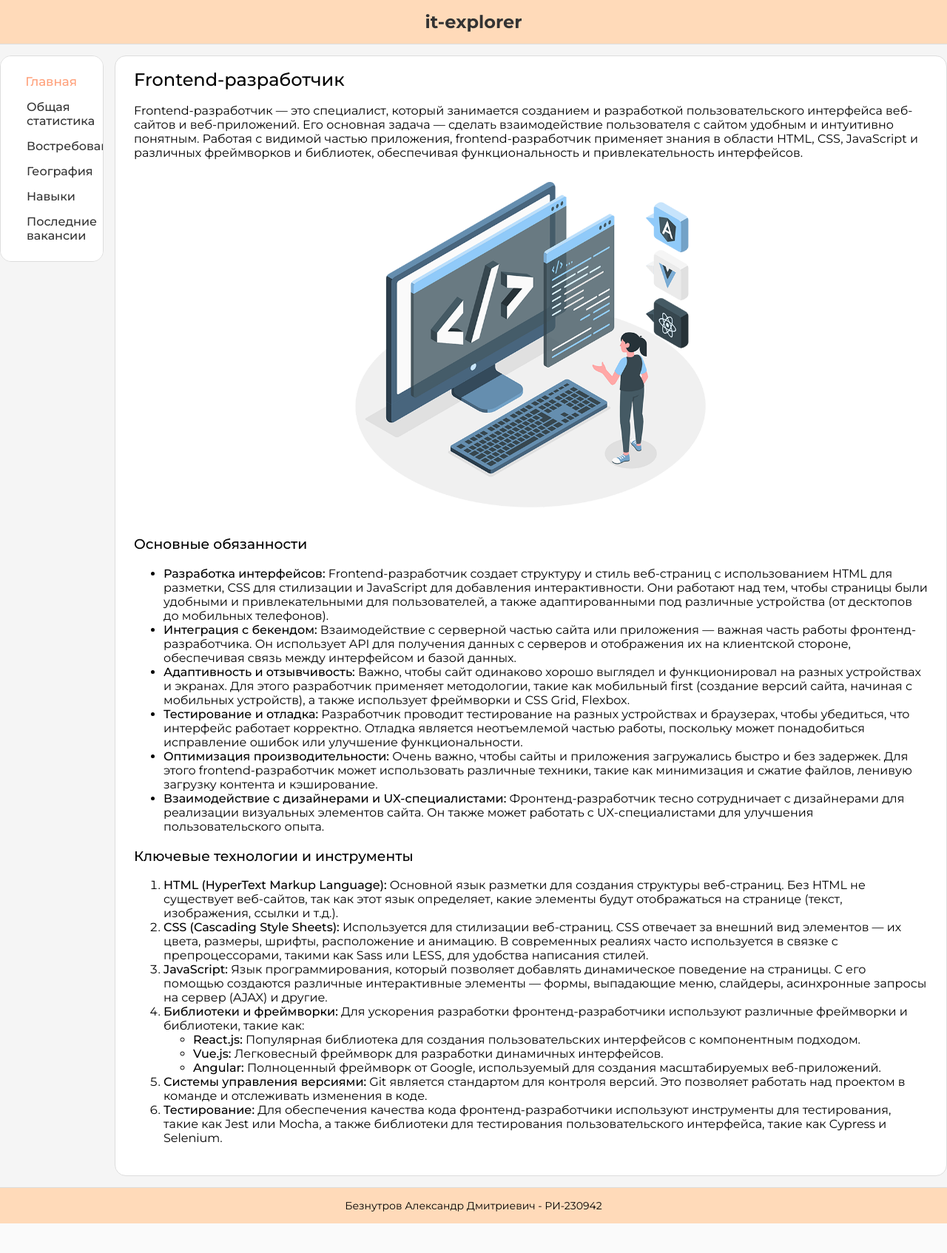
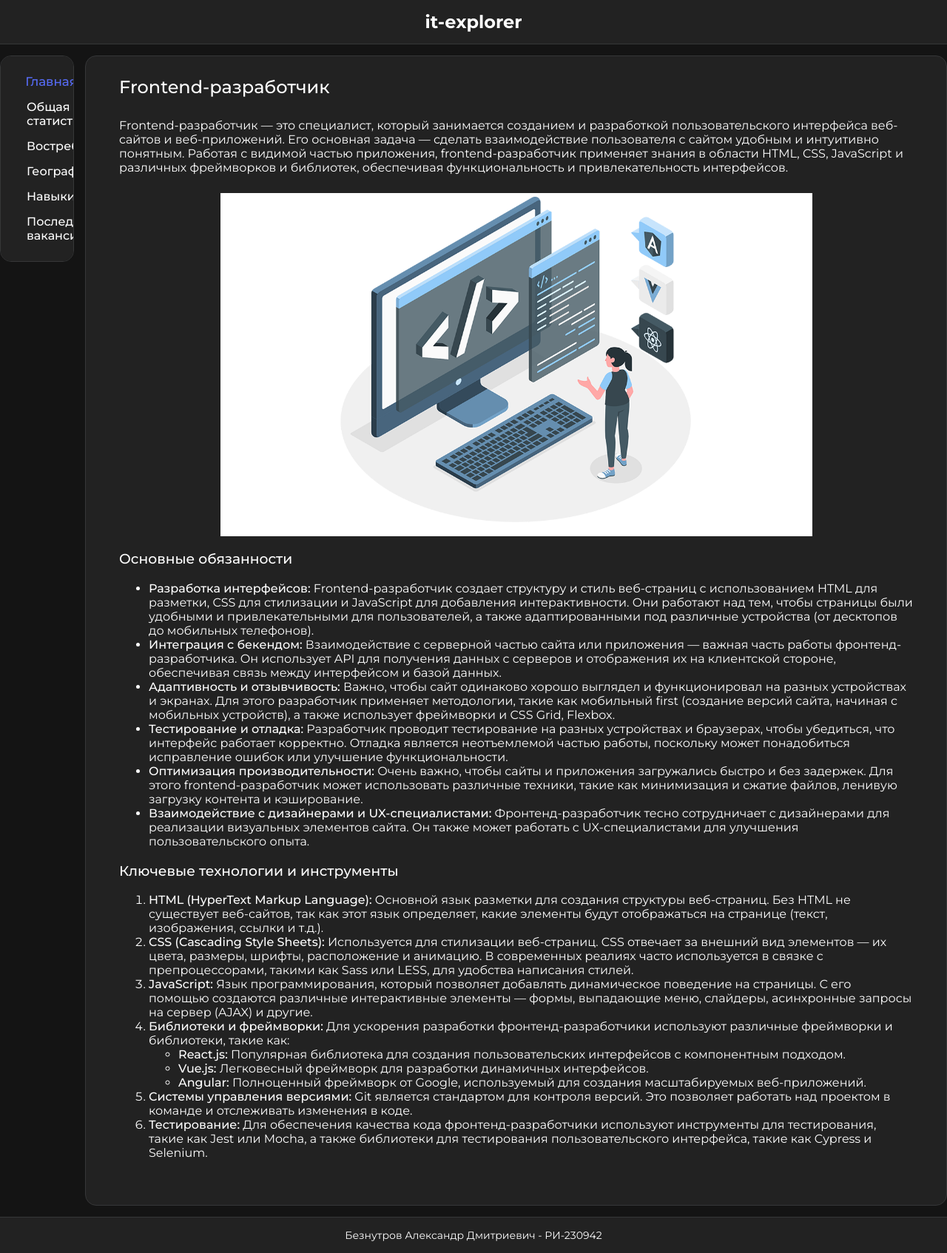
Before and after one commit to weykko/it-explorer, a Django app: page / in a window 1280 px wide. Shown: the whole page at 74% size. Before the commit the page ends 1654 px from the top, so only its background shows below. Run offline with Django 5.2, Linux system fonts and the light colour scheme.

Commit message:
new styles

```diff
--- a/it_explorer/settings.py
+++ b/it_explorer/settings.py
@@ -25,8 +25,8 @@ SECRET_KEY = 'django-insecure-5rwr^u4o(lbu+q+k(an!i8b&oo)78xr3nkdnqiuto8^2^vcud#
 # SECURITY WARNING: don't run with debug turned on in production!
 DEBUG = True
 
-# ALLOWED_HOSTS = []
-ALLOWED_HOSTS = ['weyko.pythonanywhere.com']
+ALLOWED_HOSTS = []
+# ALLOWED_HOSTS = ['weyko.pythonanywhere.com']
 
 # Application definition
 
--- a/main_app/static/css/styles.css
+++ b/main_app/static/css/styles.css
@@ -7,8 +7,8 @@
 body {
     margin: 0;
     font-family: "Montserrat", sans-serif;
-    background-color: #f5f5f5; /* грязно-белый фон */
-    color: black;
+    background-color: #141414; /* грязно-белый фон */
+    color: #ffffff;
 }
 
 .container {
@@ -19,25 +19,25 @@ body {
 
 /* Шапка */
 header {
-    background-color: #FFDAB9; /* персиковый */
+    background-color: #222222; /* персиковый */
     padding: 15px;
     margin-bottom: 15px;
-    border-bottom: 1px solid #ddd;
+    border-bottom: 1px solid #363738;
 }
 
 header h1 {
     margin: 0;
     font-size: 24px;
     text-align: center;
-    color: #333;
+    color: white;
 }
 
 /* Сайдбар */
 .sidebar {
-    width: 300px;
+    width: 260px;
     height: 100%;
-    background-color: white; /* персиковый */
-    border: 1px solid #ddd;
+    background-color: #222222; /* персиковый */
+    border: 1px solid #363738;
     padding: 25px 35px;
     margin-right: 15px;
     border-radius: 15px;
@@ -63,29 +63,34 @@ header h1 {
 .sidebar a {
     display: inline-block;
     text-decoration: none;
-    color: #333;
+    color: #ffffff;
     font-weight: 500;
     transition: all 0.3s ease-in-out;
 }
 
 .sidebar a:hover {
     transform: scale(1.05);
+    color: #bfbfbf;
 }
 
 .sidebar ul li a.active {
-    color: #FFA07A;
+    color: #576cf7;
     transform: scale(1.05);
     transition: all 0.3s ease-in-out; /
 }
 
 section {
     box-sizing: border-box;
-    width: 1125px;
-    background-color: #fff;
-    border: 1px solid #ddd;
-    padding: 20px 25px 25px;
+    width: 1165px;
+    background-color: #222222;
+    border: 1px solid #363738;
+    padding: 30px 45px 45px;
     margin-bottom: 15px;
     border-radius: 15px;
+}
+
+.section-skills {
+    padding-bottom: 30px;
 }
 
 section h2 {
@@ -93,7 +98,7 @@ section h2 {
     margin: 0;
     font-size: 24px;
     line-height: 24px;
-    margin-bottom: 20px;
+    margin-bottom: 30px;
 }
 
 .content-box {
@@ -119,22 +124,14 @@ section img {
     padding: 2px;
 }
 
-.section-skills th, .section-skills td {
-    width: 51px;
-    padding: 2px;
-}
 
-.section-skills th{
-    width: 51px;
-    padding: 2px;
-}
 
 table {
     border-collapse: separate;
     font-family: 'Montserrat', sans-serif;
     font-size: 13px;
-    color: #333;
-    background-color: #f9f9f9;
+    color: #fff;
+    background-color: #2e2e2e;
     border-radius: 10px;
     overflow: hidden;
 }
@@ -153,14 +150,15 @@ th:nth-child(2), td:nth-child(2) {
 }
 th {
     background-color: #576cf7;
-    color: black;
+    color: #fff;
     font-weight: 500;
 }
 tr:nth-child(even) {
-    background-color: #f2f2f2;
+    background-color: #222222;
 }
 tr:hover {
-    background-color: #d1e7fd;
+    background-color: #576cf7;
+    opacity: 0.9;
     transition: background-color 0.3s;
 }
 caption {
@@ -177,21 +175,20 @@ section table {
 }
 
 section table th, section table td {
-    border: 1px solid #ddd;
     padding: 4px;
 }
 
 section table th {
-    background-color: #FFDAB9; /* персиковый */
+    background-color: #141414; /* персиковый */
     text-align: center;
 }
 
 /* Подвал */
 footer {
-    background-color: #FFDAB9; /* персиковый */
+    background-color: #222222; /* персиковый */
     padding: 15px;
     text-align: center;
-    border-top: 1px solid #ddd;
+    border-top: 1px solid #363738;
 }
 
 footer p {
--- a/main_app/views.py
+++ b/main_app/views.py
@@ -1,9 +1,8 @@
-from datetime import datetime, timedelta
-
-import requests
 from django.shortcuts import render
 from django.shortcuts import render, get_object_or_404
 from .models import Statistics
+from datetime import datetime, timedelta
+import requests
 
 def home_view(request):
     return render(request, 'home.html')
```
Also changed, not shown: main_app/migrations/0001_initial.py (deleted), main_app/migrations/0002_statistics_delete_countbycity_delete_countbycityprof_and_more.py (deleted), main_app/migrations/0003_statistics_graph.py (deleted), main_app/static/media/graphs/salary_dynamics_by_year.png, main_app/static/media/graphs/salary_dynamics_by_year_5BwQe3Z.png (deleted), main_app/static/media/graphs/salary_dynamics_by_year_6Eo9sBc.png (deleted), main_app/static/media/graphs/salary_dynamics_by_year_6llHLDv.png (deleted), main_app/static/media/graphs/salary_dynamics_by_year_Bq9kd57.png (deleted), main_app/static/media/graphs/salary_dynamics_by_year_HRiEv4c.png (deleted), main_app/static/media/graphs/salary_dynamics_by_year_aqShmqu.png (deleted), main_app/static/media/graphs/salary_dynamics_by_year_jHDjMkK.png (deleted), main_app/static/media/graphs/skills_dynamic_by_year.png, main_app/static/media/graphs/skills_dynamic_by_year_miv2yCJ.png (deleted), 1 other file.
